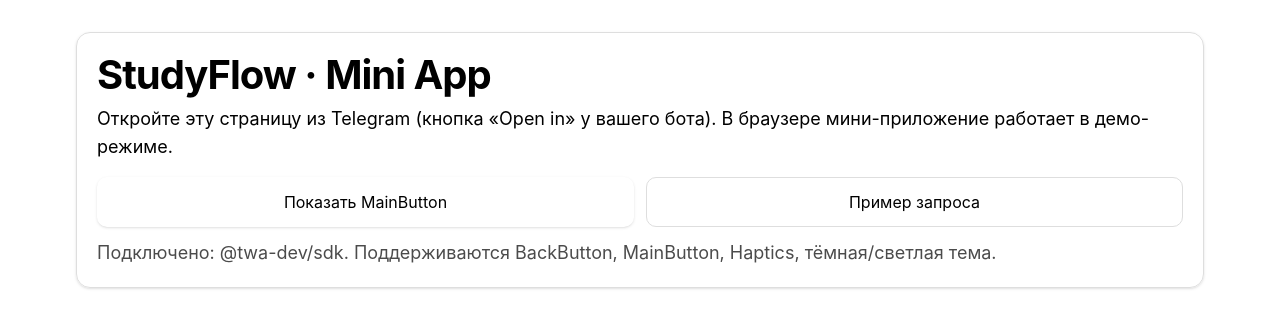
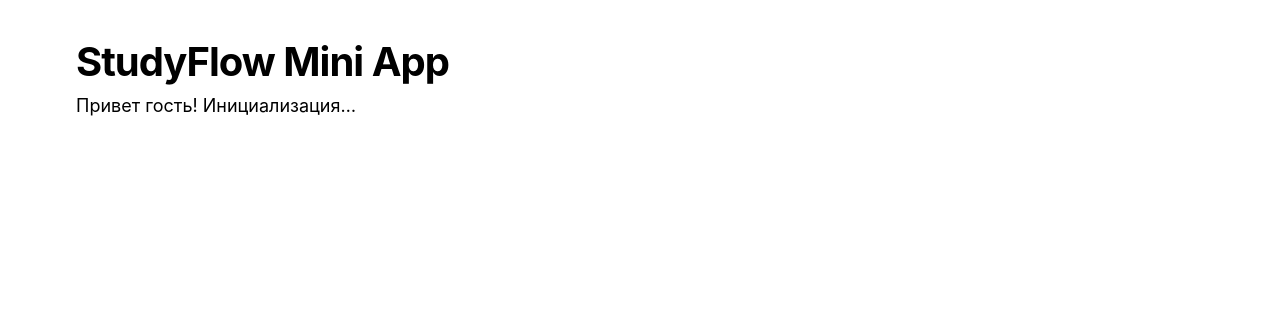
Before and after one commit to SViaTLanA7/atlabs-front, a Next.js app: page /miniapp in a window 1280 px wide. Shown: the top 328 px of the page. Built offline with nearby package versions, Linux system fonts and the light colour scheme.

Commit message:
fix: separate metadata for client pages (FAQ, MiniApp)

```diff
--- /dev/null
+++ b/src/app/faq/layout.tsx
@@ -0,0 +1,7 @@
+export const metadata = {
+    title: 'FAQ — ответы на вопросы',
+};
+
+export default function FAQLayout({ children }: { children: React.ReactNode }) {
+    return <>{children}</>;
+}
--- a/src/app/faq/page.tsx
+++ b/src/app/faq/page.tsx
@@ -1,31 +1,29 @@
-// src/app/faq/page.tsx
 'use client';
 
 import { useState } from 'react';
-export const metadata = { title: 'FAQ — ответы на вопросы' };
 
 const items = [
-    { q: 'Это ИИ напишет за меня контрольную?', a: 'Мы помогаем понять и подготовиться. Генерируем план, подсказки, разбор и примеры — чтобы ты мог(ла) сделать работу самостоятельно и уверенно.' },
-    { q: 'Насколько точны ответы?', a: 'Для типовых задач точность высокая. В спорных темах — даём шаги проверки и альтернативы. Можно запросить детальный разбор.' },
-    { q: 'Есть бесплатный режим?', a: 'Да: первые 100 токенов бесплатно. Далее — подписка или тарифы по потреблению.' },
-    { q: 'Будет ли мини-приложение Telegram?', a: 'Да. У нас уже есть alpha-версия. Поддерживаются TWA SDK, back-button и темы.' },
+    { q: 'Это ИИ напишет за меня контрольную?', a: 'Мы помогаем понять и подготовиться...' },
+    { q: 'Насколько точны ответы?', a: 'Для типовых задач точность высокая...' },
+    { q: 'Есть бесплатный режим?', a: 'Да, первые 100 токенов бесплатно.' },
+    { q: 'Будет ли мини-приложение Telegram?', a: 'Да, уже в тесте.' },
 ];
 
-export default function FAQPage(){
+export default function FAQPage() {
     const [open, setOpen] = useState<number | null>(0);
     return (
         <section className="container-1160 px-4 py-10">
             <h1>FAQ</h1>
             <div className="mt-6 space-y-3">
-                {items.map((it, idx)=>(
+                {items.map((it, idx) => (
                     <div key={idx} className="card p-4">
-                        <button className="w-full text-left" onClick={()=>setOpen(open===idx?null:idx)}>
+                        <button className="w-full text-left" onClick={() => setOpen(open === idx ? null : idx)}>
                             <div className="flex items-center justify-between">
                                 <h3 className="text-[18px] font-semibold">{it.q}</h3>
-                                <span className="text-sm opacity-60">{open===idx?'–':'+'}</span>
+                                <span className="text-sm opacity-60">{open === idx ? '–' : '+'}</span>
                             </div>
                         </button>
-                        {open===idx && <p className="mt-2">{it.a}</p>}
+                        {open === idx && <p className="mt-2">{it.a}</p>}
                     </div>
                 ))}
             </div>
--- /dev/null
+++ b/src/app/miniapp/layout.tsx
@@ -0,0 +1,7 @@
+export const metadata = {
+    title: 'StudyFlow · Telegram Mini App',
+};
+
+export default function MiniAppLayout({ children }: { children: React.ReactNode }) {
+    return <>{children}</>;
+}
--- a/src/app/miniapp/page.tsx
+++ b/src/app/miniapp/page.tsx
@@ -1,7 +1,6 @@
-// src/app/miniapp/page.tsx
 'use client';
 
-import { useEffect, useMemo, useState } from 'react';
+import { useEffect, useState } from 'react';
 import type { WebApp } from '@twa-dev/sdk';
 
 declare global {
@@ -10,79 +9,25 @@
     }
 }
 
-export const metadata = { title: 'StudyFlow · Telegram Mini App' };
-
 export default function MiniAppPage() {
     const [ready, setReady] = useState(false);
-    const [tg, setTg] = useState<WebApp | null>(null);
     const [username, setUsername] = useState<string | null>(null);
-    const [theme, setTheme] = useState<'light' | 'dark'>('light');
-
-    const isInTelegram = useMemo(()=> typeof window !== 'undefined' && !!window.Telegram?.WebApp, []);
 
     useEffect(() => {
-        if (!isInTelegram) return;
-        const webapp = window.Telegram!.WebApp;
-
-        try {
-            // Инициализация
-            webapp.expand();
-            webapp.ready();
-            webapp.BackButton.show();
-            webapp.onEvent('backButtonClicked', () => webapp.close());
-
-            setUsername(webapp.initDataUnsafe?.user?.username ?? null);
-            setTheme(webapp.colorScheme === 'dark' ? 'dark' : 'light');
-            setTg(webapp);
-            setReady(true);
-        } catch (e) {
-            console.error('TWA init error', e);
-        }
-
-        return () => {
-            try { webapp.offEvent('backButtonClicked', () => webapp.close()); } catch {}
-        };
-    }, [isInTelegram]);
+        if (!window.Telegram?.WebApp) return;
+        const tg = window.Telegram.WebApp;
+        tg.ready();
+        tg.expand();
+        tg.BackButton.show();
+        tg.onEvent('backButtonClicked', () => tg.close());
+        setUsername(tg.initDataUnsafe?.user?.username ?? null);
+        setReady(true);
+    }, []);
 
     return (
-        <section className={`container-1160 px-4 py-8 ${theme==='dark' ? 'dark' : ''}`}>
-            <div className="card p-5">
-                <h1>StudyFlow · Mini App</h1>
-                {!isInTelegram && (
-                    <p className="mt-2">
-                        Откройте эту страницу из Telegram (кнопка «Open in» у вашего бота). В браузере мини-приложение работает в демо-режиме.
-                    </p>
-                )}
-                {isInTelegram && (
-                    <p className="mt-2">Привет{username ? `, @${username}` : ''}! Мини-приложение инициализировано: {ready ? 'готово ✅' : 'инициализация…'}</p>
-                )}
-
-                <div className="mt-4 grid sm:grid-cols-2 gap-3">
-                    <button
-                        className="btn-primary"
-                        onClick={()=>{
-                            if (tg) tg.MainButton.setParams({ text: 'Отправить запрос' });
-                            tg?.MainButton.show();
-                        }}
-                    >
-                        Показать MainButton
-                    </button>
-
-                    <button
-                        className="border rounded-[10px] px-5 py-3"
-                        onClick={()=>{
-                            tg?.HapticFeedback.impactOccurred('soft');
-                            alert('Имитация запроса: «Найди план подготовки к кр в алгебре»');
-                        }}
-                    >
-                        Пример запроса
-                    </button>
-                </div>
-
-                <p className="mt-3 text-sm opacity-70">
-                    Подключено: @twa-dev/sdk. Поддерживаются BackButton, MainButton, Haptics, тёмная/светлая тема.
-                </p>
-            </div>
+        <section className="container-1160 px-4 py-10">
+            <h1>StudyFlow Mini App</h1>
+            <p className="mt-2">Привет {username || 'гость'}! {ready ? 'Мини-приложение готово ✅' : 'Инициализация…'}</p>
         </section>
     );
 }
```
